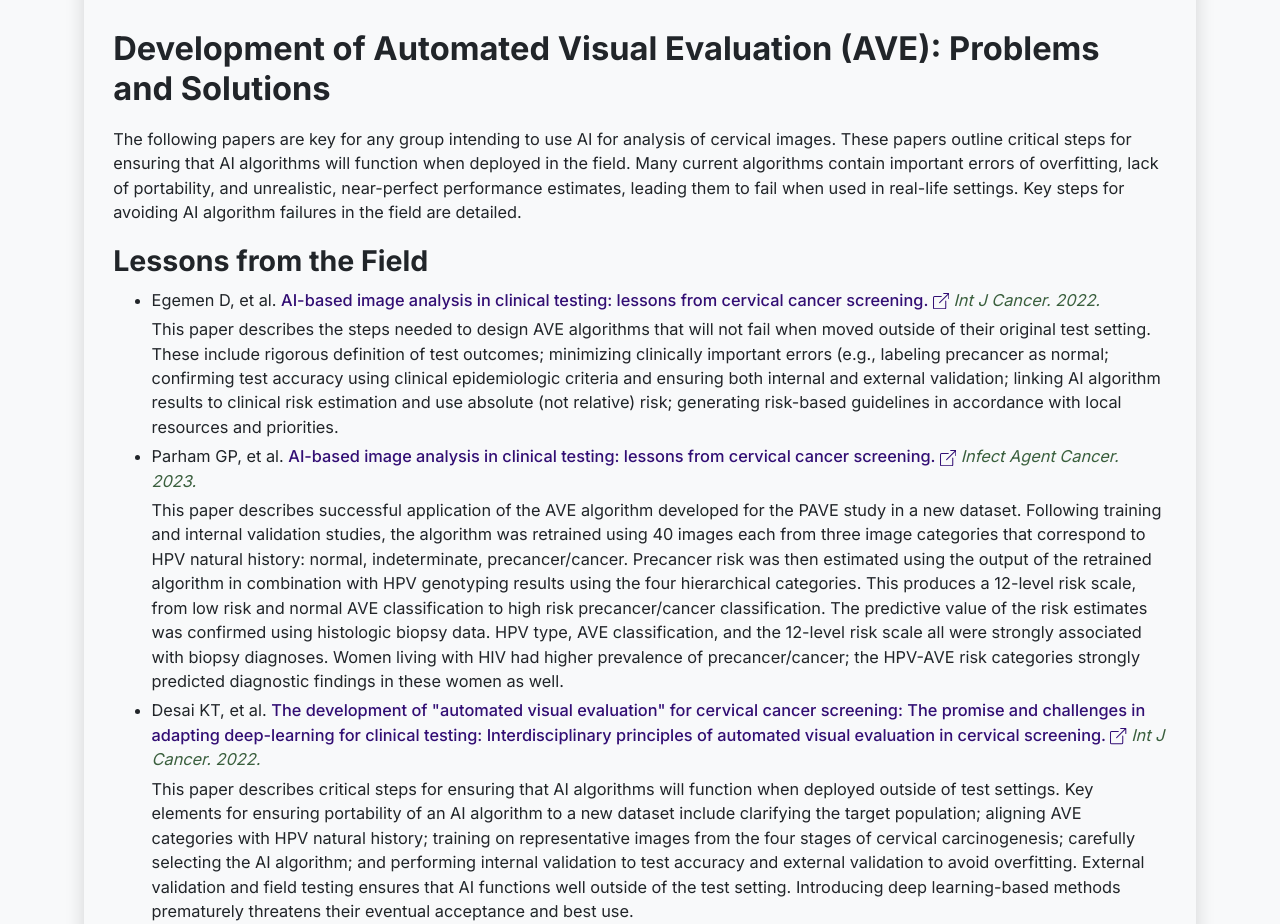
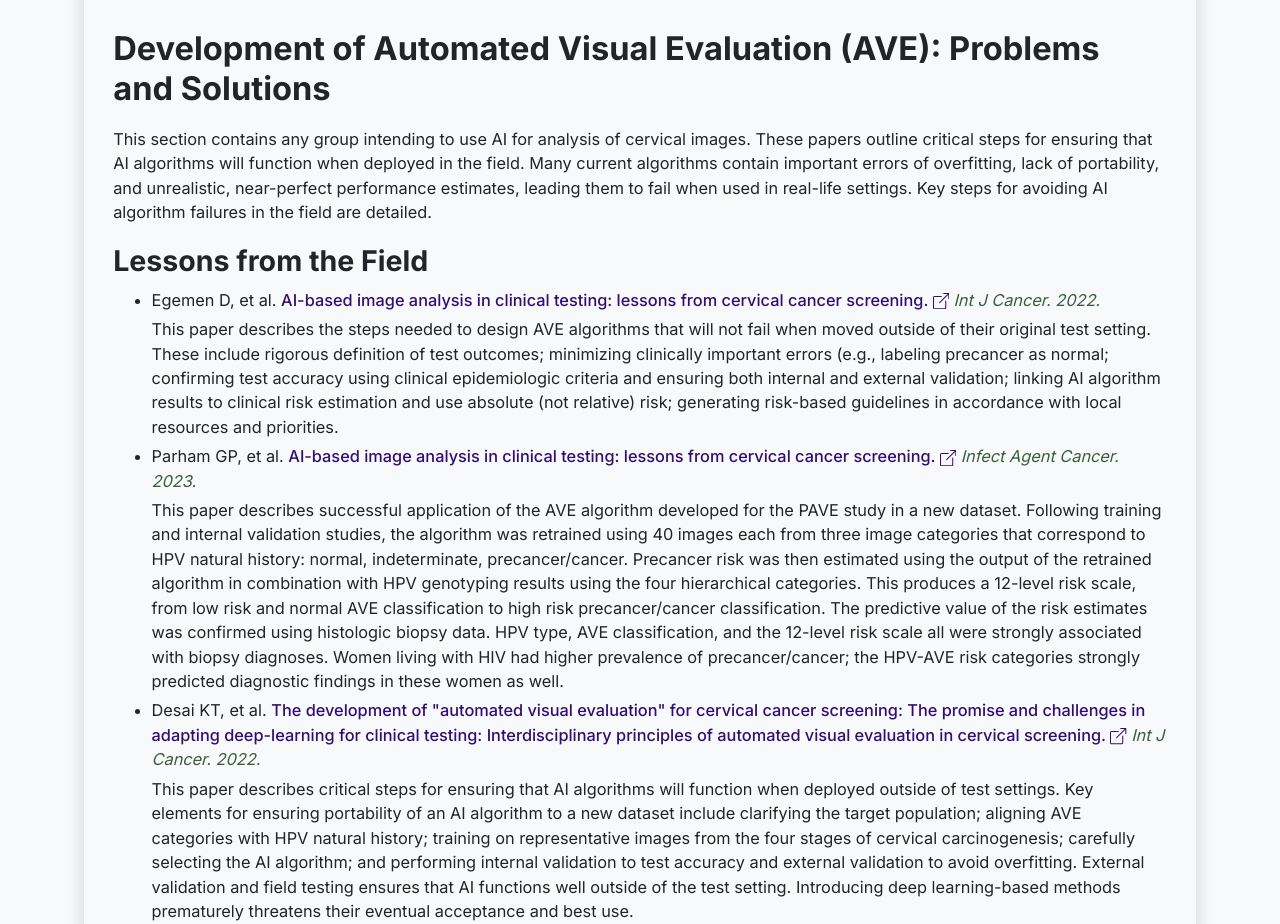
Before and after one commit to CBIIT/nci-webtools-dceg-hpv-visuals, a Next.js app in the folder client/: page /publications in a window 1280 px wide. Shown: the part 1160-2084 px from the top of the page. Built offline with nearby package versions, Linux system fonts and the light colour scheme.

Commit message:
changing the text in publication

```diff
--- a/client/src/app/publications/page.jsx
+++ b/client/src/app/publications/page.jsx
@@ -255,14 +255,14 @@ export default function About() {
           <Row className="pb-2">
             <Col xs={12}>
               <div>
-                The following papers are key for any group intending to use AI
-                for analysis of cervical images. These papers outline critical
-                steps for ensuring that AI algorithms will function when
-                deployed in the field. Many current algorithms contain important
-                errors of overfitting, lack of portability, and unrealistic,
-                near-perfect performance estimates, leading them to fail when
-                used in real-life settings. Key steps for avoiding AI algorithm
-                failures in the field are detailed.
+                This section contains any group intending to use AI for analysis
+                of cervical images. These papers outline critical steps for
+                ensuring that AI algorithms will function when deployed in the
+                field. Many current algorithms contain important errors of
+                overfitting, lack of portability, and unrealistic, near-perfect
+                performance estimates, leading them to fail when used in
+                real-life settings. Key steps for avoiding AI algorithm failures
+                in the field are detailed.
               </div>
             </Col>
           </Row>
```
